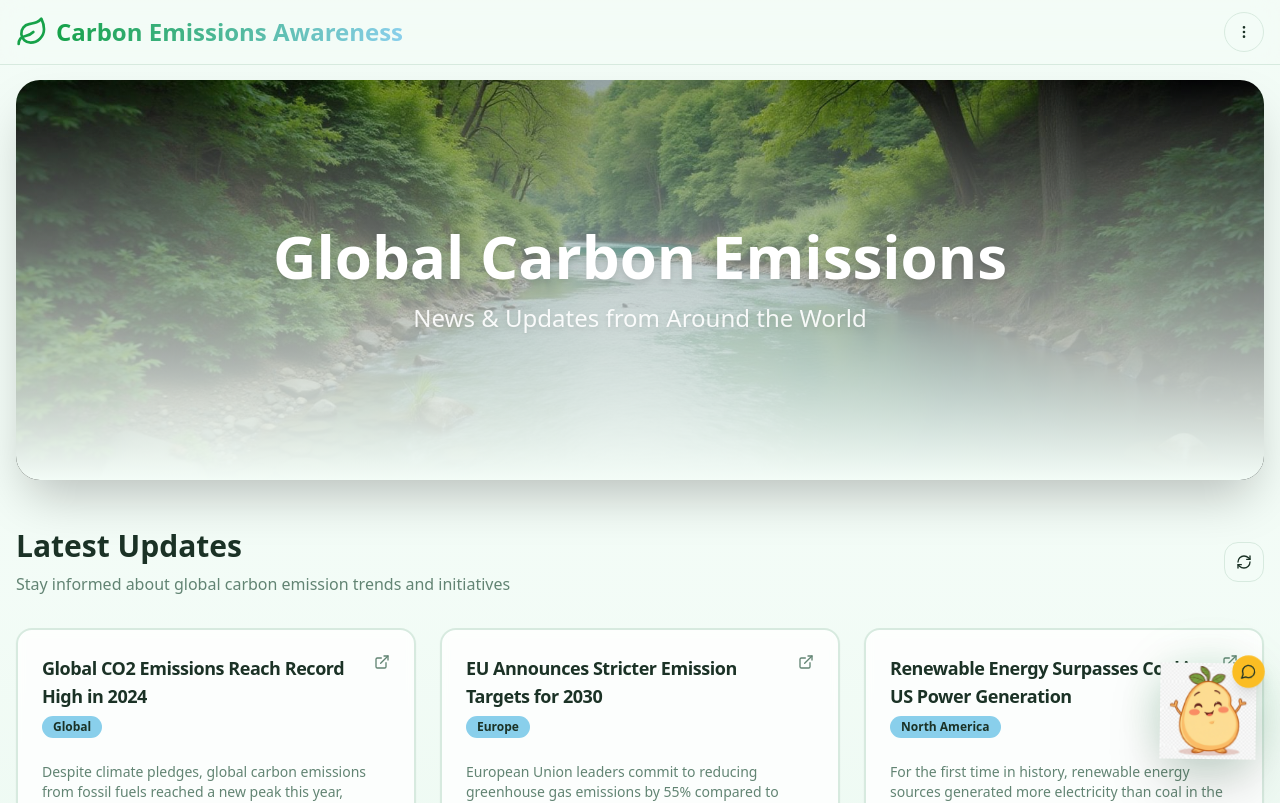
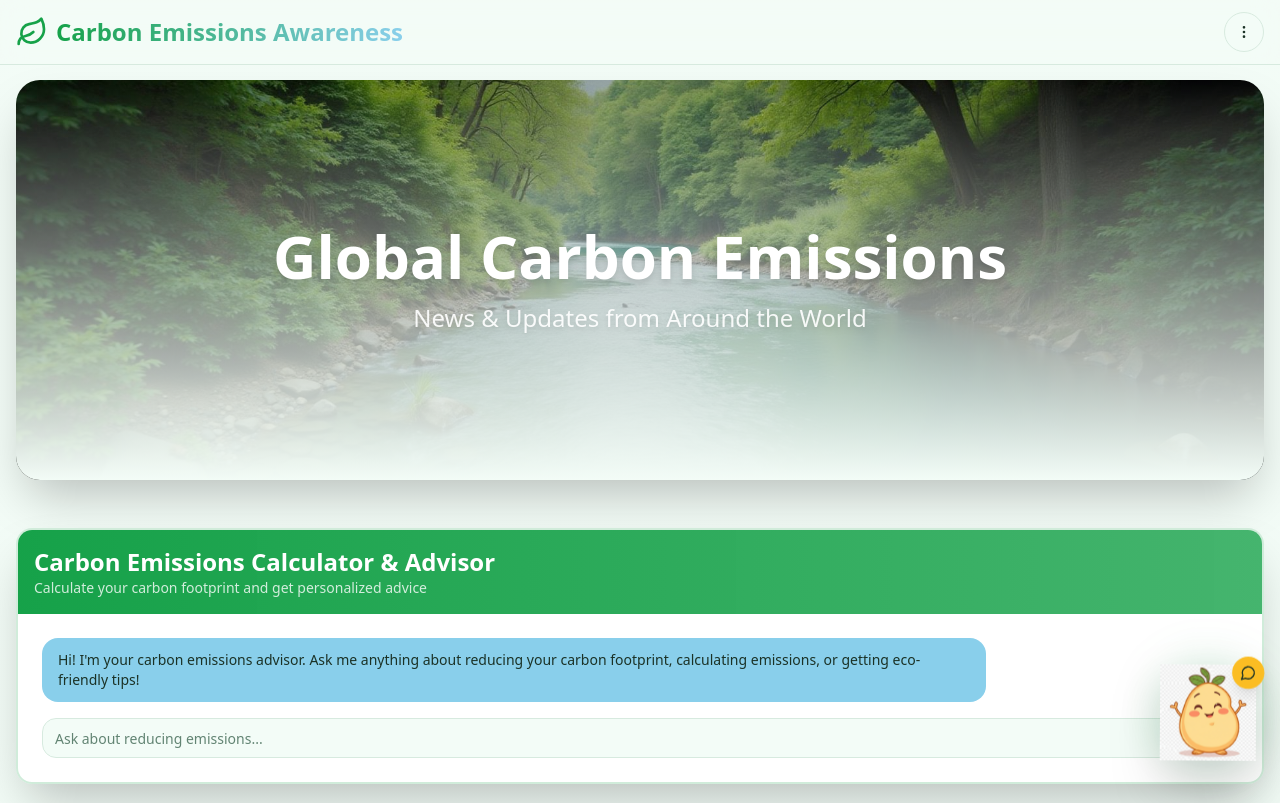
Before and after one commit to Rachit0910/carbon-footprint-calculator, a React (Vite) app: page / in a window 1280 px wide. Shown: the top 803 px of the page. Built offline with nearby package versions, Linux system fonts and the light colour scheme; the HTML template or start-up script is replaced by a standard one.

Commit message:
Refactor: Move calculator component

```diff
--- a/src/pages/Index.tsx
+++ b/src/pages/Index.tsx
@@ -10,6 +10,7 @@ import { MoreVertical, Leaf, RefreshCw } from "lucide-react";
 import { NewsCard } from "@/components/NewsCard";
 import { PotatoBot } from "@/components/PotatoBot";
 import { MenuDialog } from "@/components/MenuDialog";
+import { EmissionCalculator } from "@/components/EmissionCalculator";
 import riverBg from "@/assets/river-bg.jpg";
 
 const Index = () => {
@@ -139,6 +140,19 @@ const Index = () => {
           </div>
         </section>
 
+        {/* Calculator Section */}
+        <section className="mb-12">
+          <div className="bg-card/95 backdrop-blur-xl rounded-2xl shadow-2xl border-2 border-primary/20 overflow-hidden">
+            <div className="bg-gradient-to-r from-primary to-primary/80 p-4">
+              <h3 className="text-2xl font-bold text-primary-foreground">Carbon Emissions Calculator & Advisor</h3>
+              <p className="text-primary-foreground/80 text-sm">Calculate your carbon footprint and get personalized advice</p>
+            </div>
+            <div className="p-6">
+              <EmissionCalculator />
+            </div>
+          </div>
+        </section>
+
         {/* News Grid */}
         <section>
           <div className="mb-8 flex justify-between items-center">
```
